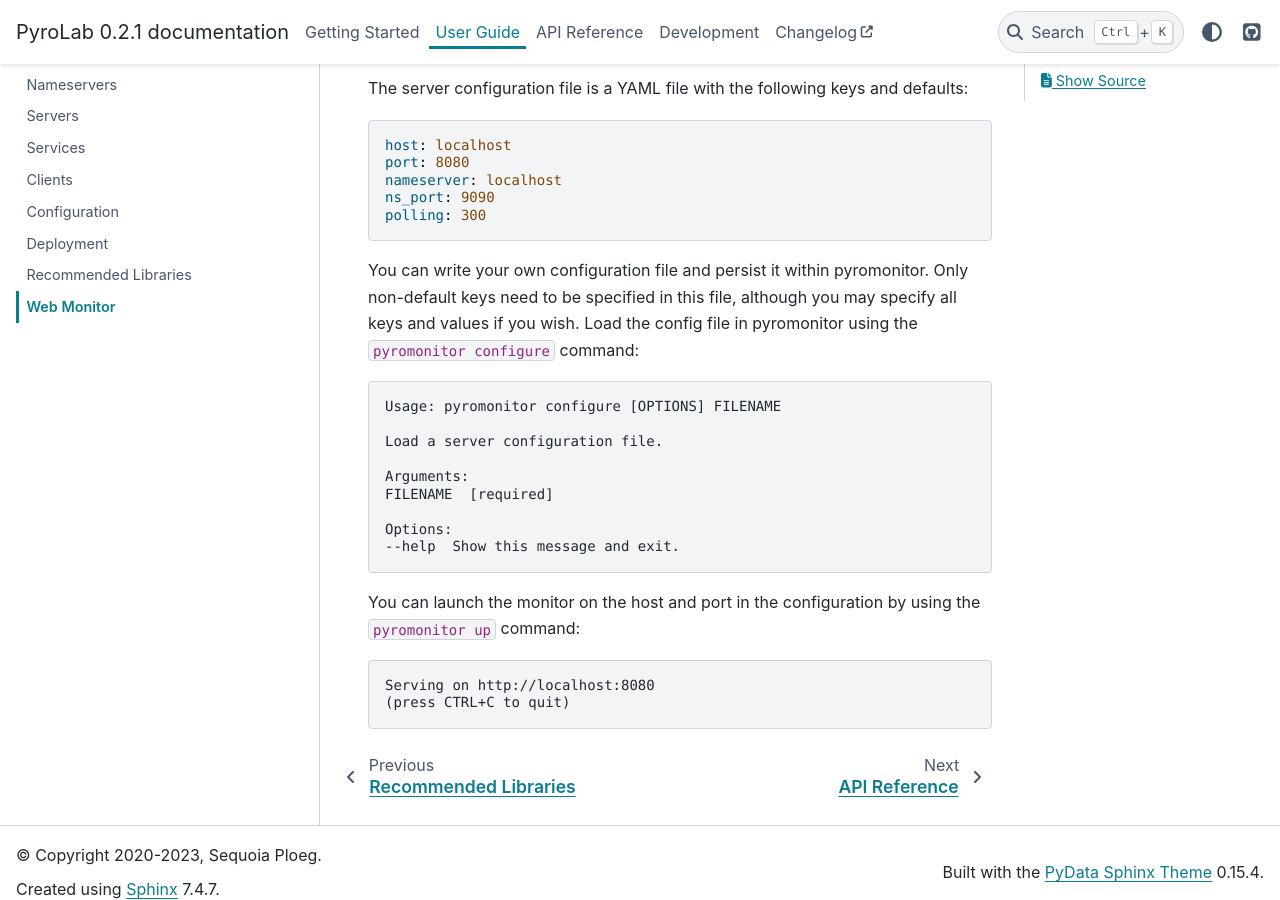
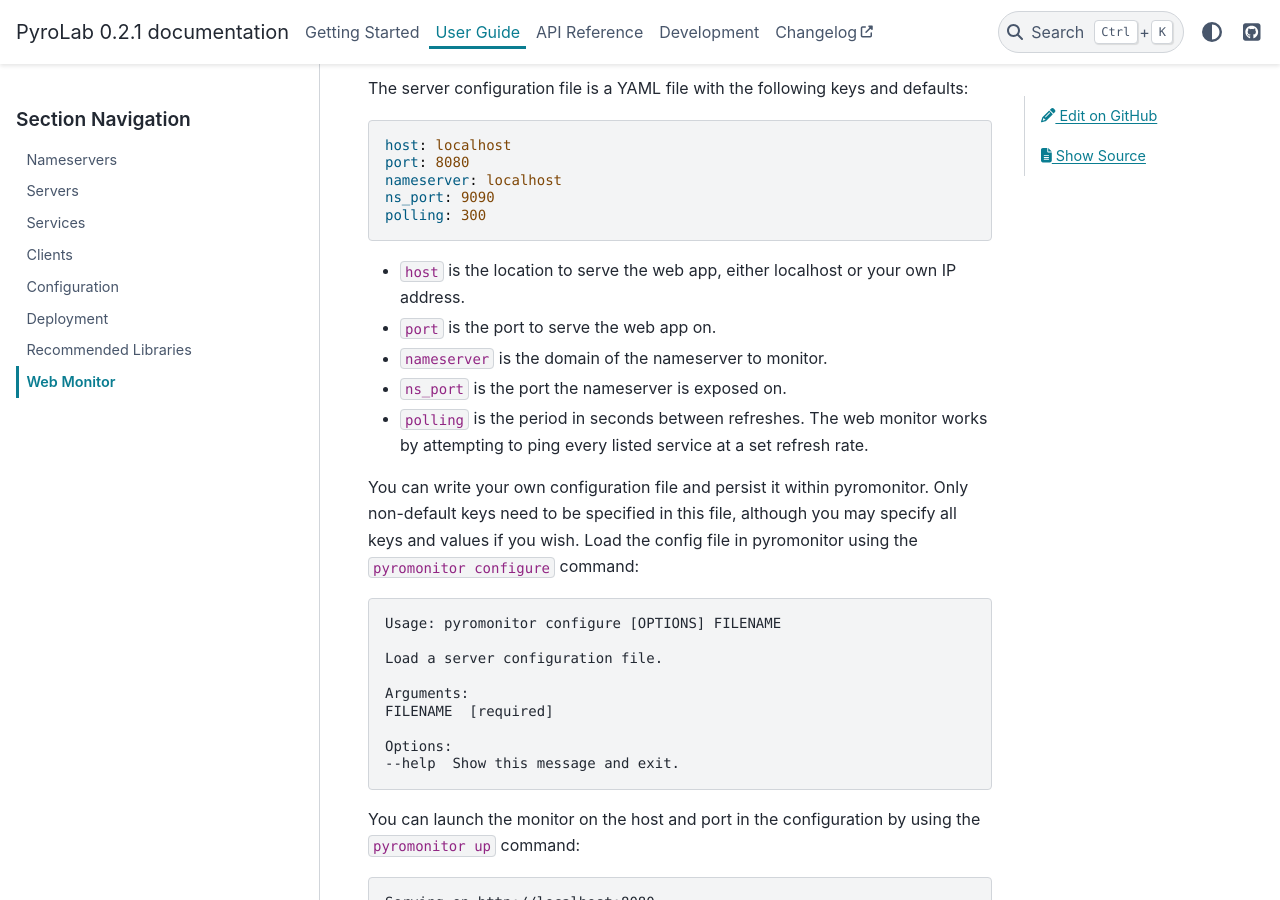
Before and after one commit to BYUCamachoLab/pyrolab, a Sphinx documentation site: the page built from docs/user_guide/webmonitor.rst, in a window 1280 px wide and 900 px high, scrolled down 692 px. Built offline with Sphinx 7.4.7 and the PyData theme 0.15.4, drawn with Linux system fonts in a browser that asks for light colours.

Commit message:
Update definition of keys in webapp server

```diff
--- a/docs/user_guide/webmonitor.rst
+++ b/docs/user_guide/webmonitor.rst
@@ -45,6 +45,14 @@
     ns_port: 9090
     polling: 300
 
+* ``host`` is the location to serve the web app, either localhost or your own
+  IP address.
+* ``port`` is the port to serve the web app on.
+* ``nameserver`` is the domain of the nameserver to monitor.
+* ``ns_port`` is the port the nameserver is exposed on.
+* ``polling`` is the period in seconds between refreshes. The web monitor works
+  by attempting to ping every listed service at a set refresh rate.
+
 You can write your own configuration file and persist it within pyromonitor.
 Only non-default keys need to be specified in this file, although you may
 specify all keys and values if you wish. Load the config file in pyromonitor
```
